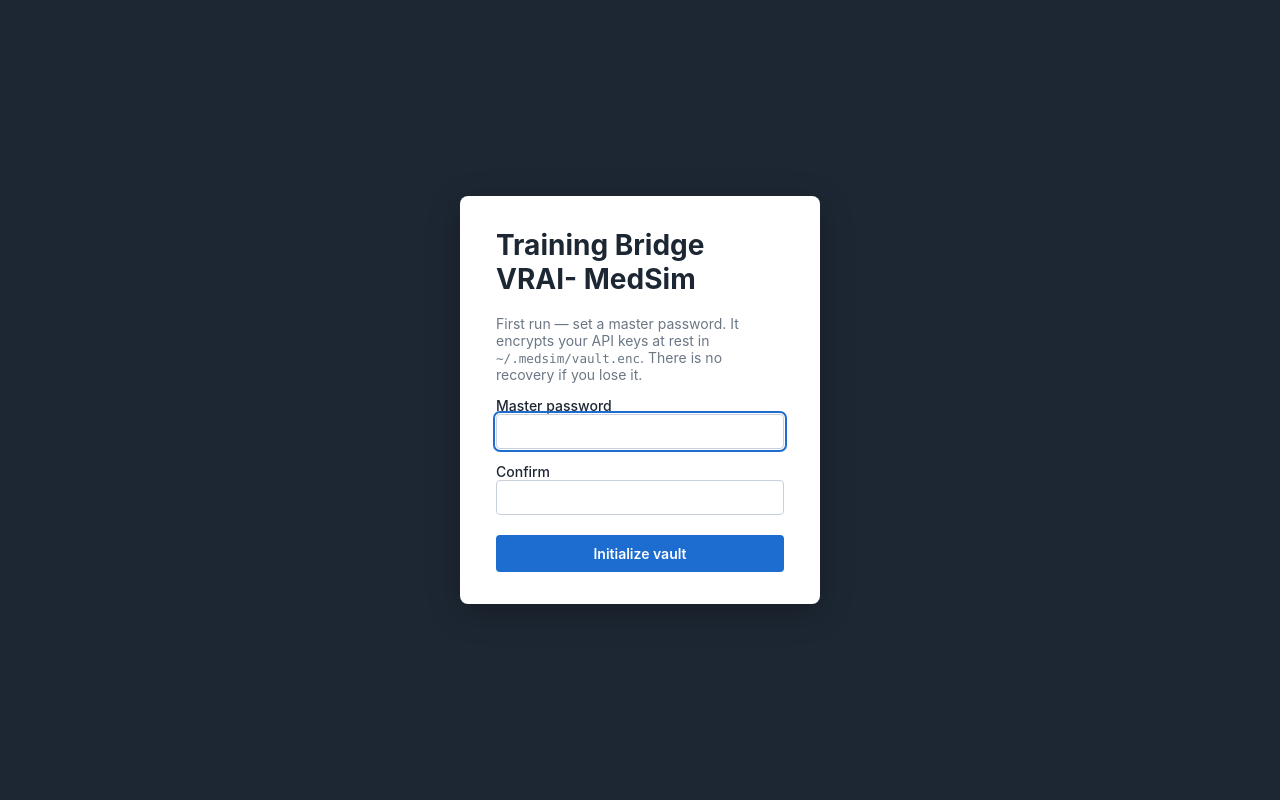
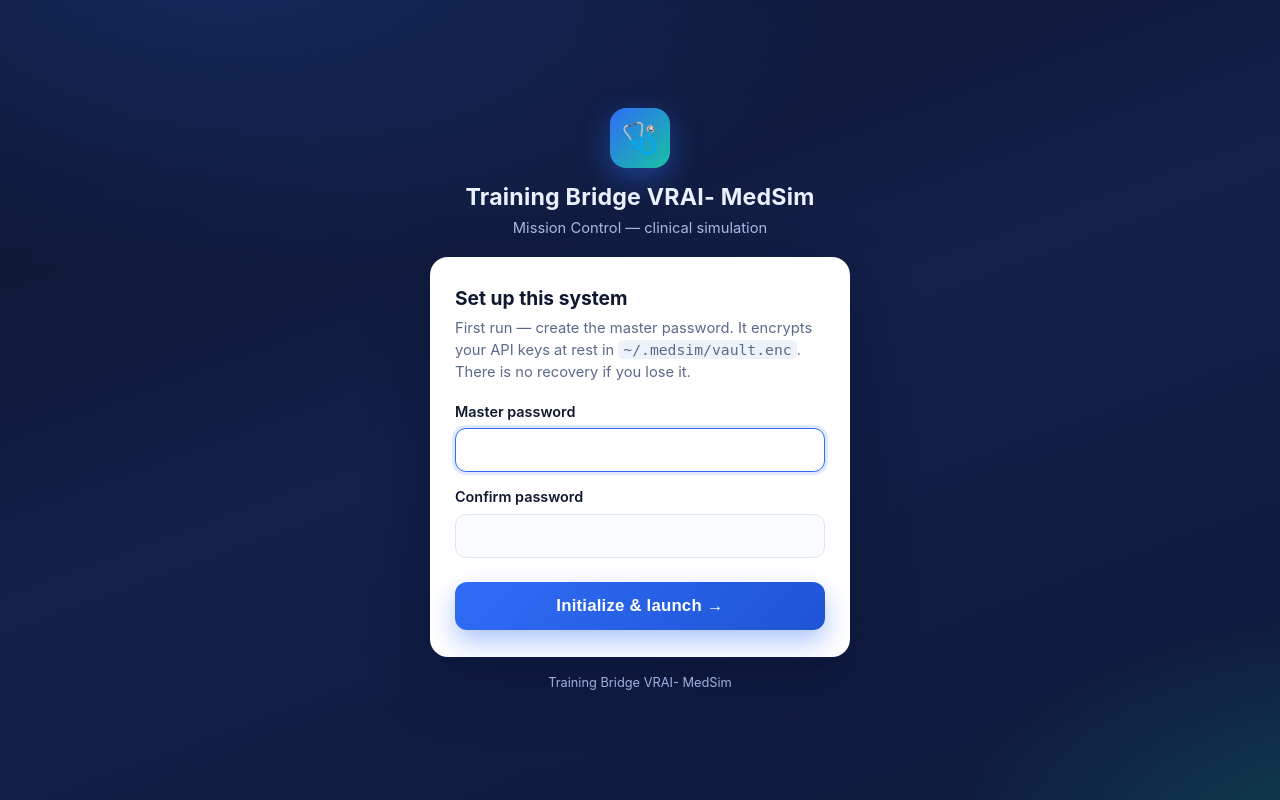
Before and after one commit to medsim-vrai/MedSim, a FastAPI app: page /login in a window 1280 px wide. Run offline with FastAPI, Linux system fonts and the light colour scheme; some libraries are stand-ins or nearby versions.

Commit message:
feat: entry-page redesign + admin/instructor sign-in seats
- login.html: Mission Control card aesthetic (gradient hero, brand, modern card) + prominent "Sign in & launch" CTA + 3-seat picker (Instructor / Admin / Observer)
- auth.py: add 'admin' role (same powers as instructor for now); require_instructor accepts instructor+admin, blocks only observer; is_admin() helper
- MVP per decision: ONE shared vault password, role is a label. This is NOT a real boundary yet — real separation (separate passwords per role + require_admin + gate admin-only routes) is tracked in docs/SECURITY-auth-rollout.md
- +5 tests (tests/v8/test_auth_roles.py)

Co-Authored-By: Claude Opus 4.8 (1M context) <noreply@anthropic.com>

```diff
--- a/portal/templates/login.html
+++ b/portal/templates/login.html
@@ -3,36 +3,125 @@
 <head>
   <meta charset="utf-8">
   <meta name="viewport" content="width=device-width, initial-scale=1">
-  <title>Training Bridge VRAI- MedSim · sign in</title>
-  <link rel="stylesheet" href="/static/portal.css">
+  <title>Training Bridge VRAI- MedSim — sign in</title>
+  <style>
+    :root{
+      --ink:#0f1830; --muted:#5b6a8a; --line:#dfe5f2;
+      --accent:#2f6df6; --accent-2:#16c2a3; --danger:#b00020;
+    }
+    *{box-sizing:border-box}
+    html,body{height:100%}
+    body.ss-login{
+      margin:0; min-height:100vh; display:flex; align-items:center; justify-content:center;
+      font:15px/1.5 -apple-system,BlinkMacSystemFont,"Segoe UI",Roboto,Helvetica,Arial,sans-serif;
+      color:#0f1830; padding:24px;
+      background:
+        radial-gradient(1200px 600px at 15% -10%, rgba(47,109,246,.28), transparent 60%),
+        radial-gradient(900px 500px at 110% 110%, rgba(22,194,163,.28), transparent 55%),
+        linear-gradient(160deg,#0b1228 0%,#13204a 48%,#0e1a3a 100%);
+    }
+    .login-shell{ width:100%; max-width:420px; }
+    .brand-hero{ text-align:center; color:#eaf0ff; margin-bottom:18px; }
+    .brand-hero .logo{
+      width:60px; height:60px; margin:0 auto 12px; border-radius:16px;
+      display:flex; align-items:center; justify-content:center; font-size:30px;
+      background:linear-gradient(135deg,var(--accent),var(--accent-2));
+      box-shadow:0 10px 30px rgba(47,109,246,.45);
+    }
+    .brand-hero h1{ font-size:1.45rem; margin:0 0 2px; letter-spacing:.2px; }
+    .brand-hero h1 span{ font-weight:500; opacity:.85; }
+    .brand-hero .tag{ margin:0; font-size:.92rem; color:#aab8e0; }
+    .login-card{
+      background:#fff; border-radius:18px; padding:26px 24px;
+      box-shadow:0 24px 60px rgba(5,12,40,.45); border:1px solid rgba(255,255,255,.5);
+    }
+    .login-card h2{ margin:0 0 4px; font-size:1.2rem; }
+    .login-card .sub{ margin:0 0 18px; color:#5b6a8a; font-size:.92rem; }
+    .role-seg{ display:grid; grid-template-columns:1fr 1fr; gap:8px; margin:0 0 8px; }
+    .role-seg label{
+      position:relative; display:flex; flex-direction:column; gap:1px; cursor:pointer;
+      border:1.5px solid var(--line); border-radius:12px; padding:10px 12px; transition:.12s;
+    }
+    .role-seg label .r-t{ font-weight:650; font-size:.95rem; }
+    .role-seg label .r-d{ font-size:.78rem; color:#5b6a8a; }
+    .role-seg input{ position:absolute; opacity:0; pointer-events:none; }
+    .role-seg label:hover{ border-color:#b9c6ec; }
+    .role-seg input:checked + .r-t{ color:var(--accent); }
+    .role-seg label:has(input:checked){
+      border-color:var(--accent); background:rgba(47,109,246,.06);
+      box-shadow:inset 0 0 0 1px var(--accent);
+    }
+    .role-seg .obs{ grid-column:1 / -1; }
+    .fld{ display:block; margin:14px 0 6px; font-weight:600; font-size:.9rem; }
+    .fld input{
+      width:100%; margin-top:6px; padding:12px 13px; font-size:1rem;
+      border:1.5px solid var(--line); border-radius:11px; background:#fbfcff;
+    }
+    .fld input:focus{ outline:none; border-color:var(--accent); background:#fff;
+      box-shadow:0 0 0 3px rgba(47,109,246,.15); }
+    .launch-btn{
+      width:100%; margin-top:18px; padding:14px 16px; font-size:1.05rem; font-weight:700;
+      color:#fff; border:0; border-radius:12px; cursor:pointer; letter-spacing:.2px;
+      background:linear-gradient(135deg,var(--accent),#1f54d6);
+      box-shadow:0 12px 26px rgba(47,109,246,.4); transition:.12s;
+    }
+    .launch-btn:hover{ transform:translateY(-1px); box-shadow:0 16px 32px rgba(47,109,246,.5); }
+    .launch-btn:active{ transform:translateY(0); }
+    .err{ margin:14px 0 0; padding:10px 12px; border-radius:10px; font-size:.9rem;
+      background:#fdeaec; color:var(--danger); border:1px solid #f3c2c8; }
+    .foot{ text-align:center; margin:16px 4px 0; color:#9fb0dd; font-size:.8rem; }
+    code{ background:#eef2fb; padding:1px 5px; border-radius:5px; }
+  </style>
 </head>
-<body class="login">
-  <main class="login-card">
+<body class="ss-login">
+  <main class="login-shell">
+    <div class="brand-hero">
+      <div class="logo">🩺</div>
       <h1>Training Bridge VRAI- MedSim</h1>
+      <p class="tag">Mission Control — clinical simulation</p>
+    </div>
+
+    <div class="login-card">
       {% if not initialized %}
-      <p class="muted">First run — set a master password. It encrypts your API
-        keys at rest in <code>~/.medsim/vault.enc</code>. There is no recovery
-        if you lose it.</p>
+        <h2>Set up this system</h2>
+        <p class="sub">First run — create the master password. It encrypts your API keys at rest in
+          <code>~/.medsim/vault.enc</code>. There is no recovery if you lose it.</p>
         <form action="/initialize" method="post">
-        <label>Master password
+          <label class="fld">Master password
             <input type="password" name="password" required minlength="8" autocomplete="new-password" autofocus>
           </label>
-        <label>Confirm
+          <label class="fld">Confirm password
             <input type="password" name="confirm" required minlength="8" autocomplete="new-password">
           </label>
-        <button type="submit" class="primary">Initialize vault</button>
+          <button type="submit" class="launch-btn">Initialize &amp; launch →</button>
         </form>
       {% else %}
-      <p class="muted">Enter your master password to unlock the credential vault.</p>
+        <h2>Sign in</h2>
+        <p class="sub">Choose your seat, then unlock with the master password.</p>
         <form action="/login" method="post">
-        <label>Master password
+          <div class="role-seg" role="radiogroup" aria-label="Sign in as">
+            <label>
+              <input type="radio" name="role" value="instructor" checked>
+              <span class="r-t">Instructor</span><span class="r-d">Run &amp; build sims</span>
+            </label>
+            <label>
+              <input type="radio" name="role" value="admin">
+              <span class="r-t">Admin</span><span class="r-d">System &amp; setup</span>
+            </label>
+            <label class="obs">
+              <input type="radio" name="role" value="observer">
+              <span class="r-t">Observer · read-only</span><span class="r-d">View dashboards &amp; debriefs; cannot change anything</span>
+            </label>
+          </div>
+          <label class="fld">Master password
             <input type="password" name="password" required autocomplete="current-password" autofocus>
           </label>
-        <button type="submit" class="primary">Unlock</button>
+          <button type="submit" class="launch-btn">Sign in &amp; launch →</button>
         </form>
       {% endif %}
+
       {% if error %}
-      <p class="error">
+        <p class="err">
           {% if error == 'invalid' %}Invalid master password.
           {% elif error == 'mismatch' %}Passwords did not match.
           {% elif error == 'length' %}Password must be at least 8 characters.
@@ -43,6 +132,8 @@
           {% endif %}
         </p>
       {% endif %}
+    </div>
+    <p class="foot">Training Bridge VRAI- MedSim</p>
   </main>
 </body>
 </html>
```
Also changed, not shown: docs/SECURITY-auth-rollout.md (added, +49 -0 lines), portal/auth.py (+21 -11 lines), tests/v8/test_auth_roles.py (added, +85 -0 lines). Lines whose indentation alone changed are shown as unchanged.
